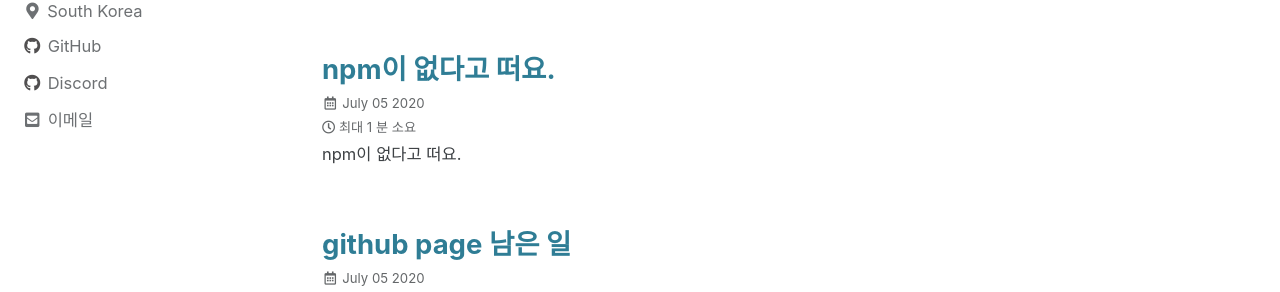
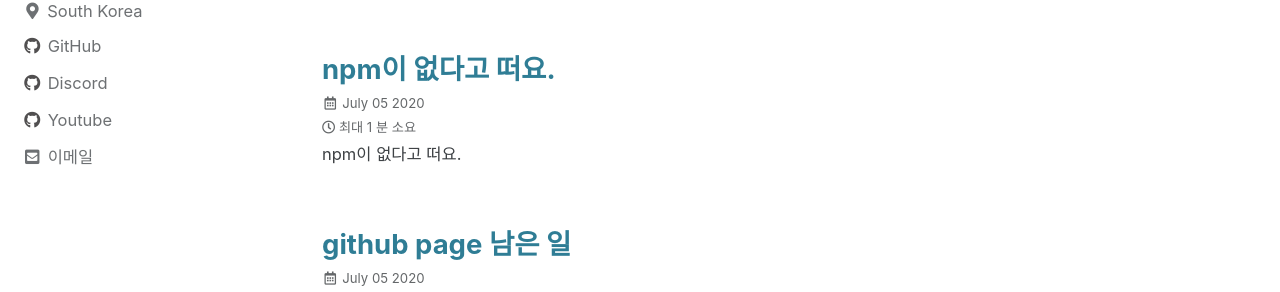
Before and after one commit to RABBITBOT2/withadoctor.github.io, a Jekyll site: the page built from index.html, in a window 1280 px wide. Shown: the part 321-613 px from the top of the page. Built offline with Jekyll 4.4.1, drawn with Linux system fonts in a browser that asks for light colours; cached includes are drawn as plain includes; the list of posts is cut into pages by our own code.

Commit message:
modify profile (youtube address)

```diff
--- a/_config.yml
+++ b/_config.yml
@@ -99,52 +99,55 @@ author:
   location         : "South Korea"
   email            : "alicelukas@naver.com"
   links:
-    - label: "Email"
-      icon: "fas fa-fw fa-envelope-square"
-      # url: "mailto:your.name@email.com"
-    - label: "Website"
-      icon: "fas fa-fw fa-link"
-      # url: "https://your-website.com"
-    - label: "Twitter"
-      icon: "fab fa-fw fa-twitter-square"
-      # url: "https://twitter.com/"
-    - label: "Facebook"
-      icon: "fab fa-fw fa-facebook-square"
-      # url: "https://facebook.com/"
+    # - label: "Email"
+    #   icon: "fas fa-fw fa-envelope-square"
+    #   # url: "mailto:your.name@email.com"
+    # - label: "Website"
+    #   icon: "fas fa-fw fa-link"
+    #   # url: "https://your-website.com"
+    # - label: "Twitter"
+    #   icon: "fab fa-fw fa-twitter-square"
+    #   # url: "https://twitter.com/"
+    # - label: "Facebook"
+    #   icon: "fab fa-fw fa-facebook-square"
+    #   # url: "https://facebook.com/"
+    # - label: "Instagram"
+    #   icon: "fab fa-fw fa-instagram"
+    #   # url: "https://instagram.com/"
     - label: "GitHub"
       icon: "fab fa-fw fa-github"
       url: "https://github.com/withadoctor/"
     - label: "Discord"
       icon: "fab fa-fw fa-github"
       url: "https://discord.gg/c7V8BY4"
-    - label: "Instagram"
-      icon: "fab fa-fw fa-instagram"
-      # url: "https://instagram.com/"
+    - label: "Youtube"
+      icon: "fab fa-fw fa-github"
+      url: "https://www.youtube.com/channel/UClYK4LgGZv4HfEWPV-zPCOA"
 
 # Site Footer
 footer:
   links:
-    - label: "Twitter"
-      icon: "fab fa-fw fa-twitter-square"
-      # url:
-    - label: "Facebook"
-      icon: "fab fa-fw fa-facebook-square"
-      # url:
+    # - label: "Twitter"
+    #   icon: "fab fa-fw fa-twitter-square"
+    #   # url:
+    # - label: "Facebook"
+    #   icon: "fab fa-fw fa-facebook-square"
+    #   # url:
+    # - label: "GitLab"
+    #   icon: "fab fa-fw fa-gitlab"
+    #   # url:
+    # - label: "Bitbucket"
+    #   icon: "fab fa-fw fa-bitbucket"
+    #   # url:
+    # - label: "Instagram"
+    #   icon: "fab fa-fw fa-instagram"
+    #   # url:
     - label: "GitHub"
       icon: "fab fa-fw fa-github"
       url: "https://github.com/withadoctor/"
     - label: "Discord"
       icon: "fab fa-fw fa-github"
       url: "https://discord.gg/c7V8BY4"
-    - label: "GitLab"
-      icon: "fab fa-fw fa-gitlab"
-      # url:
-    - label: "Bitbucket"
-      icon: "fab fa-fw fa-bitbucket"
-      # url:
-    - label: "Instagram"
-      icon: "fab fa-fw fa-instagram"
-      # url:
 
 
 # Reading Files
```
